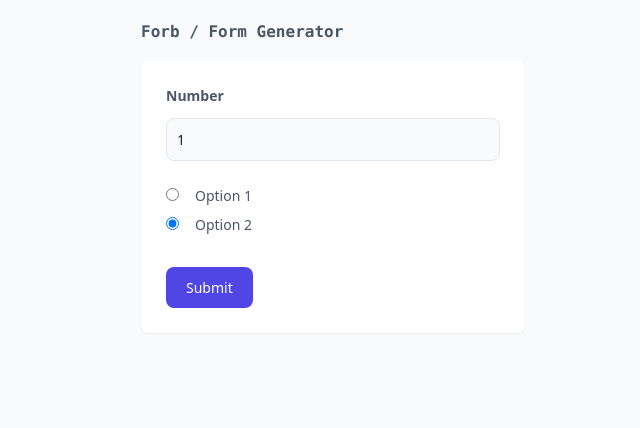
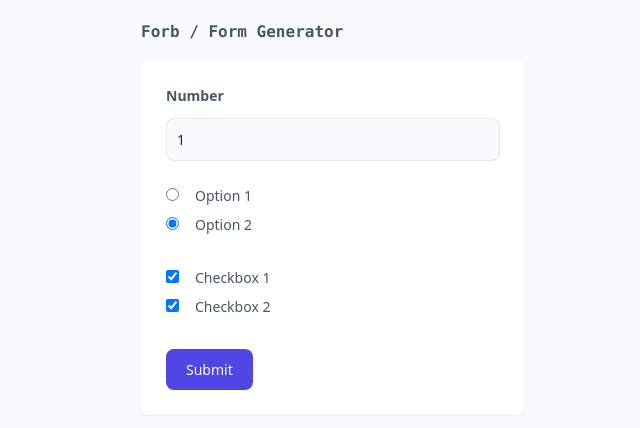
Before and after one commit to behzadam/forb, a Next.js app: page / in a window 1280 px wide. Shown: the top 428 px of the page, without its empty margins (307-947 px from the left). Built offline with nearby package versions, Linux system fonts and the light colour scheme.

Commit message:
feat: add checkboxes

```diff
--- a/src/components/generator/FormData.ts
+++ b/src/components/generator/FormData.ts
@@ -26,6 +26,25 @@ export const formData = [
     ],
   },
   {
+    label: 'Checkbox Group',
+    type: 'checkboxes',
+    uid: 'ch1233e8-565e-43d0-9c14-7d7f220c6021',
+    options: [
+      {
+        label: 'Checkbox 1',
+        value: 'ch one',
+        checked: true,
+        uid: 'ch1233e8-565e-43d0-9c14-7d7f220c6010',
+      },
+      {
+        label: 'Checkbox 2',
+        value: 'ch two',
+        checked: true,
+        uid: 'ch1233e8-565e-43d0-9c14-7d7f220c6011',
+      },
+    ],
+  },
+  {
     label: 'Conditional field',
     type: 'text',
     name: 'name',
--- a/src/components/generator/FormGenerator.tsx
+++ b/src/components/generator/FormGenerator.tsx
@@ -16,7 +16,7 @@ const FormGenerator = ({ formData }: FormProps): ReactElement => {
 
   useEffect(() => {
     console.log(formValues);
-  });
+  }, [formValues]);
 
   if (isLoading) return <Spinner />;
   return (
@@ -44,6 +44,38 @@ const FormGenerator = ({ formData }: FormProps): ReactElement => {
                           >
                             <Field
                               type="radio"
+                              name={field.uid}
+                              value={option.value}
+                              id={field.uid}
+                              className="mr-4"
+                              onChange={(
+                                e: React.ChangeEvent<HTMLInputElement>
+                              ) => {
+                                fieldChanged(field.uid, e.target.value);
+                              }}
+                            />
+                            {option.label}
+                          </label>
+                        );
+                      })}
+                    </div>
+                  );
+                case 'checkboxes':
+                  return (
+                    <div
+                      role="group"
+                      aria-labelledby="checkbox-group"
+                      className="mb-8"
+                      key={field.uid}
+                    >
+                      {field.options?.map((option: OptionType) => {
+                        return (
+                          <label
+                            className="block mb-2 text-sm font-medium cursor-pointer"
+                            key={option.uid}
+                          >
+                            <Field
+                              type="checkbox"
                               name={field.uid}
                               value={option.value}
                               id={field.uid}
--- a/src/components/generator/useFormGenerator.ts
+++ b/src/components/generator/useFormGenerator.ts
@@ -79,11 +79,23 @@ const fieldMeetsCondition =
 
 const useFormGenerator = (formData: any[]) => {
   const [fields, setFields] = useState<any[]>(formData);
-  const [formValues, setFormValues] = useState({});
+  const [formValues, setFormValues] = useState<Record<string, any>>({});
   const [isLoading, setIsLoading] = useState(true);
 
   const fieldChanged = (uid: string, value: any) => {
-    setFormValues({ ...formValues, [uid]: value });
+    setFormValues(() => {
+      if (Array.isArray(formValues[uid])) {
+        const list = formValues[uid];
+        if (list.includes(value)) {
+          return {
+            ...formValues,
+            [uid]: list.filter((item: string) => item !== value),
+          };
+        }
+        return { ...formValues, [uid]: [...formValues[uid], value] };
+      }
+      return { ...formValues, [uid]: value };
+    });
   };
 
   const onSubmit = async (values: {}) => {
@@ -103,6 +115,15 @@ const useFormGenerator = (formData: any[]) => {
           });
           return { ...result, [field.uid]: defaultChecked };
         }
+        if (field.type === 'checkboxes') {
+          let defaultCheckedList: string[] = [];
+          field?.options?.forEach((option) => {
+            if (option?.checked) {
+              defaultCheckedList = [...defaultCheckedList, option.value];
+            }
+          });
+          return { ...result, [field.uid]: defaultCheckedList };
+        }
         return { ...result, [field.uid]: field.value ?? '' };
       }, {});
     });
```
